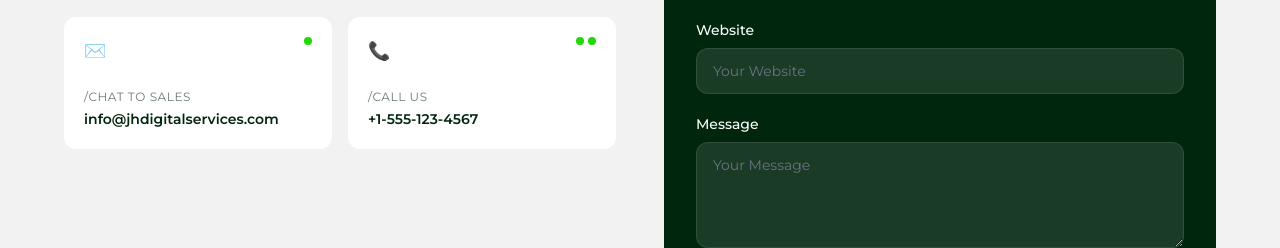
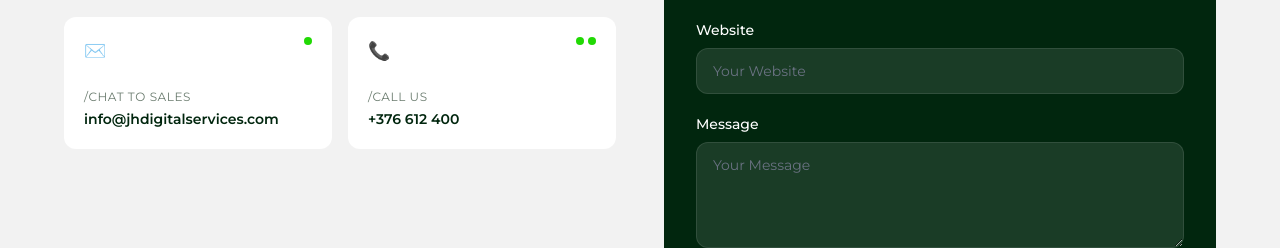
Before and after one commit to Jsendz/claude-digital, a Next.js app: page /en in a window 1280 px wide. Shown: the part 6233-6481 px from the top of the page. Built offline with nearby package versions, Linux system fonts and the light colour scheme; a web font is replaced by a local one.

Commit message:
claude-digital

```diff
--- a/src/components/Contact.tsx
+++ b/src/components/Contact.tsx
@@ -108,7 +108,7 @@ export default function Contact() {
                 <p className="text-xs text-muted uppercase tracking-wider mb-1">
                   {t("callUs")}
                 </p>
-                <p className="font-semibold text-sm">+1-555-123-4567</p>
+                <p className="font-semibold text-sm">+376 612 400</p>
               </div>
             </div>
           </div>
```
